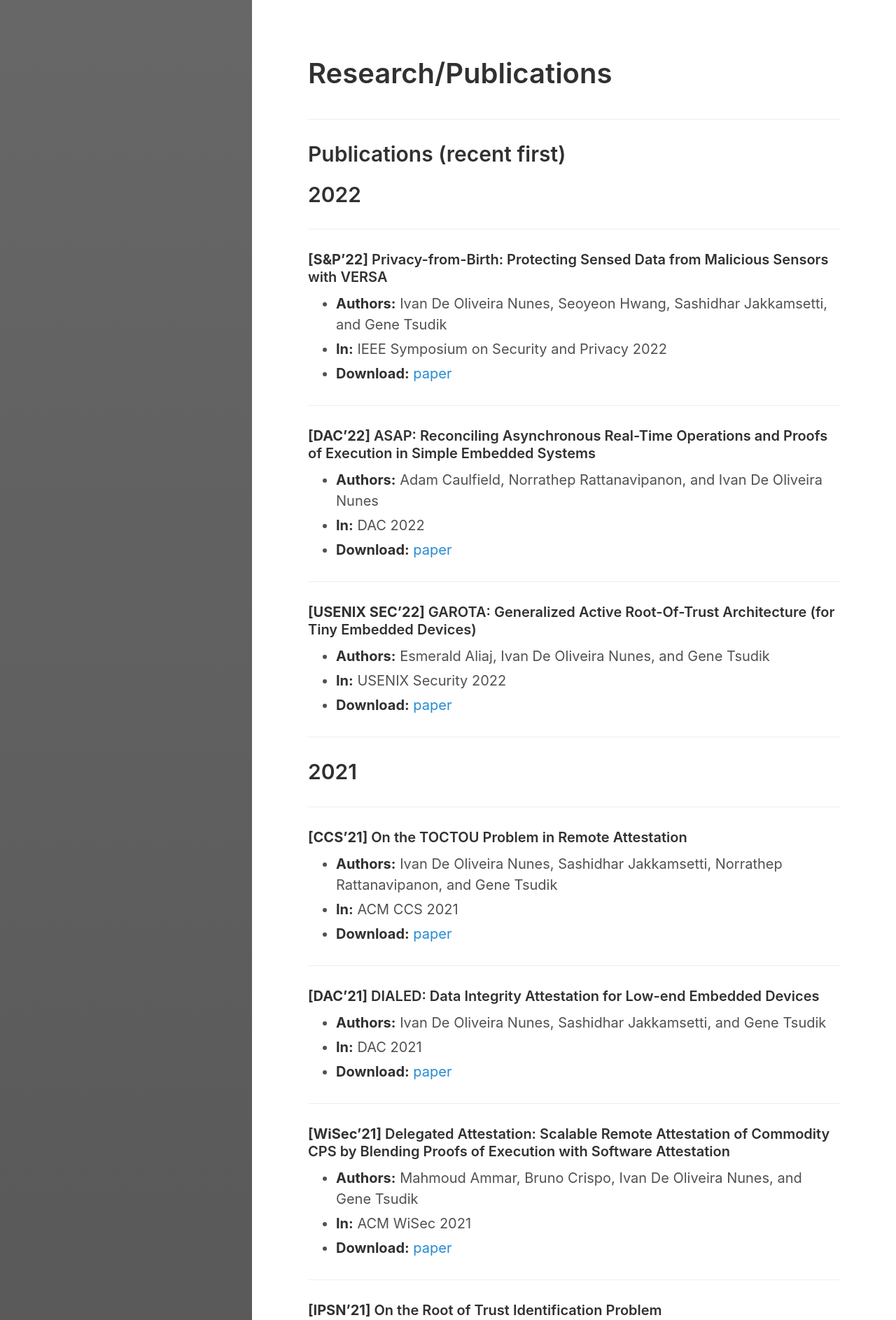
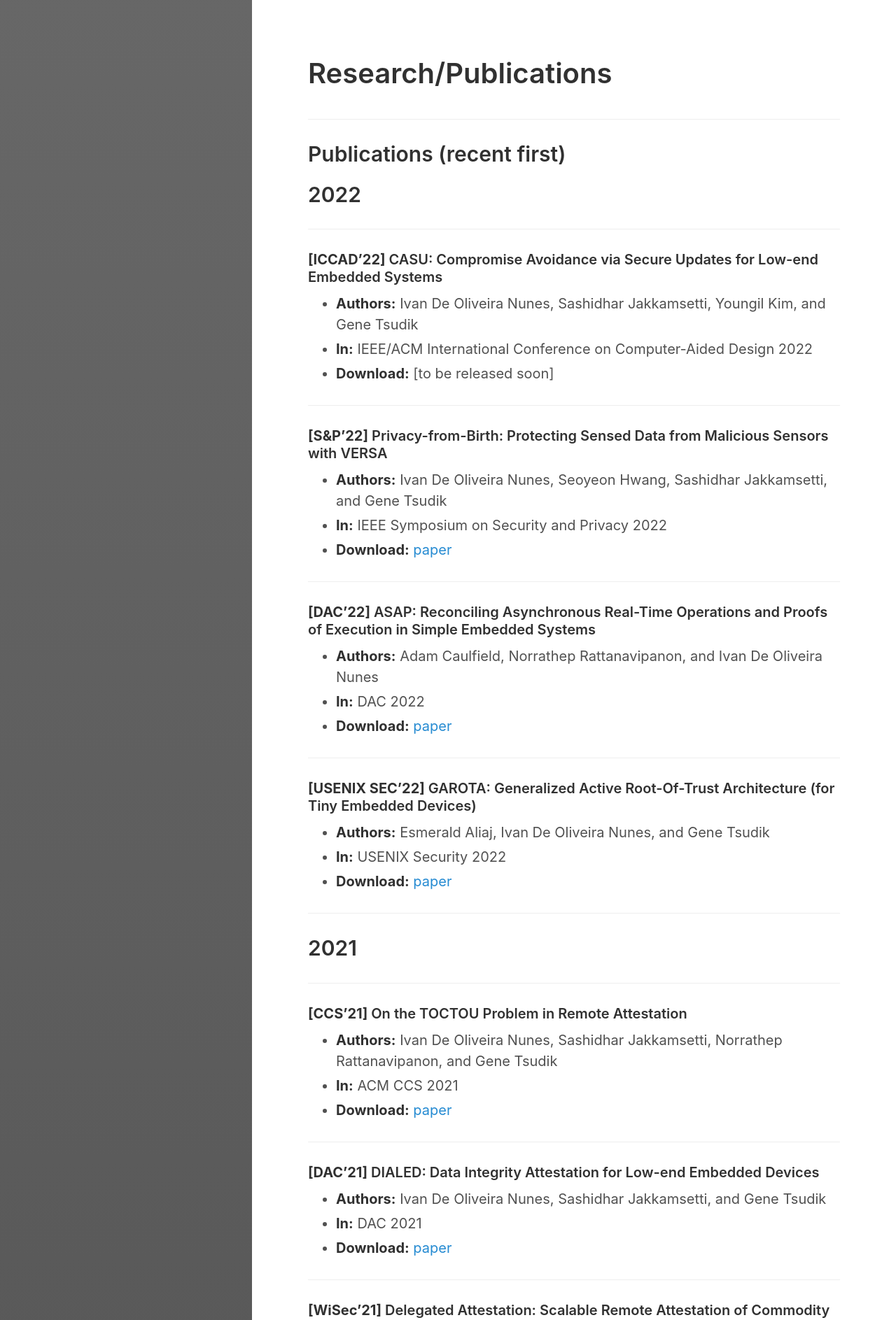
Before and after one commit to ivanolive/ivanolive.github.io, a Jekyll site: the page built from research.md, in a window 1280 px wide. Shown: the top 1887 px of the page at 70% size. Built offline with Jekyll 4.4.1, drawn with Linux system fonts in a browser that asks for light colours; some of the changed text lies outside the part shown.

Commit message:
Update research.md

```diff
--- a/research.md
+++ b/research.md
@@ -12,6 +12,15 @@
 
 ## 2022
 
+
+___
+
+
+#### **\[ICCAD'22\]** CASU: Compromise Avoidance via Secure Updates for Low-end Embedded Systems
+
+- **Authors:** Ivan De Oliveira Nunes, Sashidhar Jakkamsetti, Youngil Kim, and Gene Tsudik
+- **In:** IEEE/ACM International Conference on Computer-Aided Design 2022
+- **Download:** [to be released soon]
 
 ___
 
```
